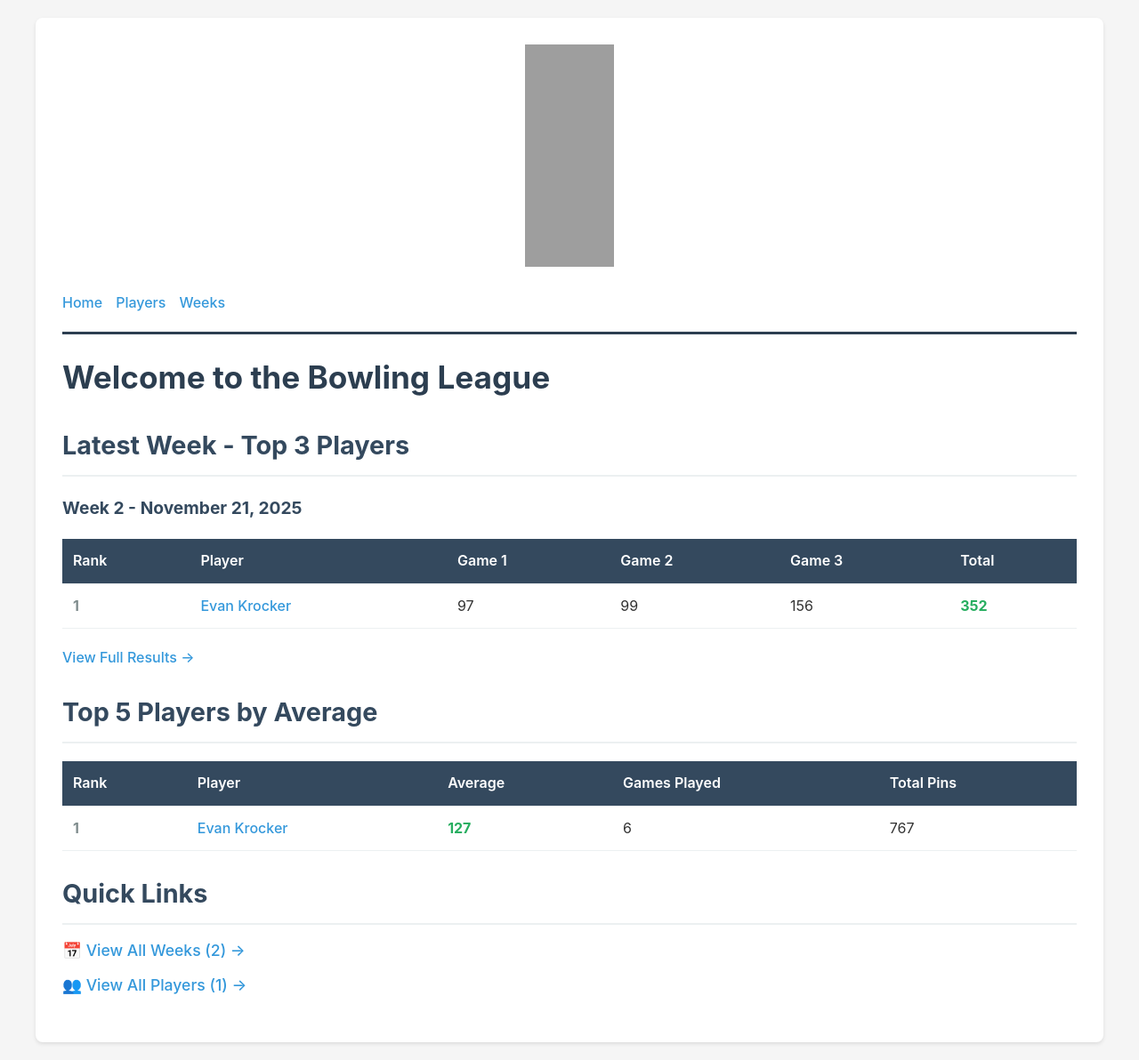
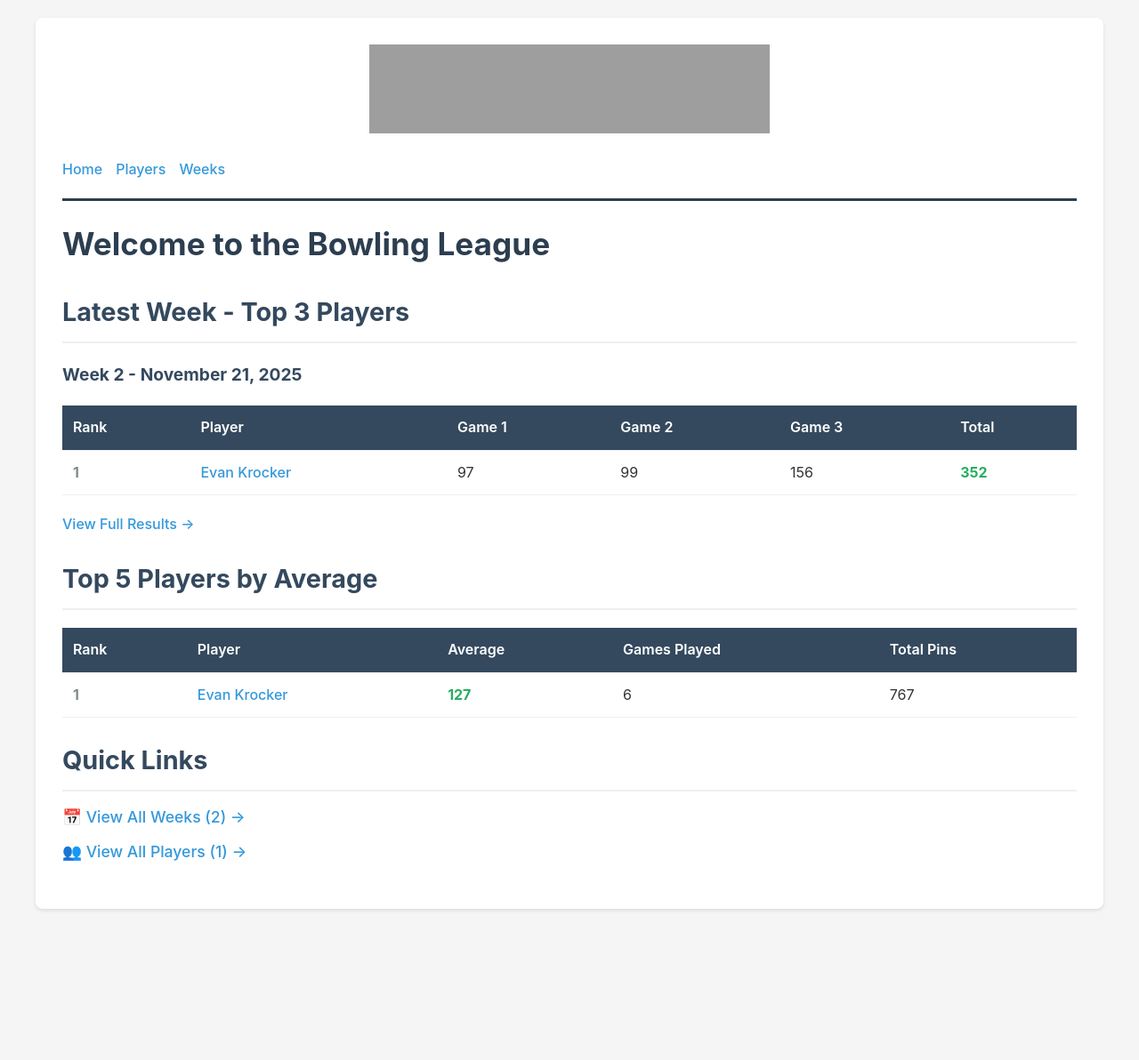
Before and after one commit to evankrocker/rumbucketbowling, a Jekyll site: the page built from index.html, in a window 1280 px wide. Shown: the whole page at 89% size. Built offline with Jekyll 4.4.1, drawn with Linux system fonts in a browser that asks for light colours; after the commit the page ends 1042 px from its top, so only the background shows below that.

Commit message:
Change header image size in default layout
Updated image dimensions in the header.

```diff
--- a/_layouts/default.html
+++ b/_layouts/default.html
@@ -188,7 +188,7 @@
         <header>
             <!--<h1><a href="/" style="color: #2c3e50; text-decoration: none;">{{ site.title }}</a></h1>
             <p>{{ site.description }}</p>-->
-            <center><img src="http://rumbucketbowling.net/rumbucket.png" style="height: 250px; width: 100px;"></center>
+            <center><img src="http://rumbucketbowling.net/rumbucket.png" style="height: 100px; width: 450px;"></center>
             <nav>
                 <a href="/">Home</a>
                 <a href="/players/">Players</a>
```
